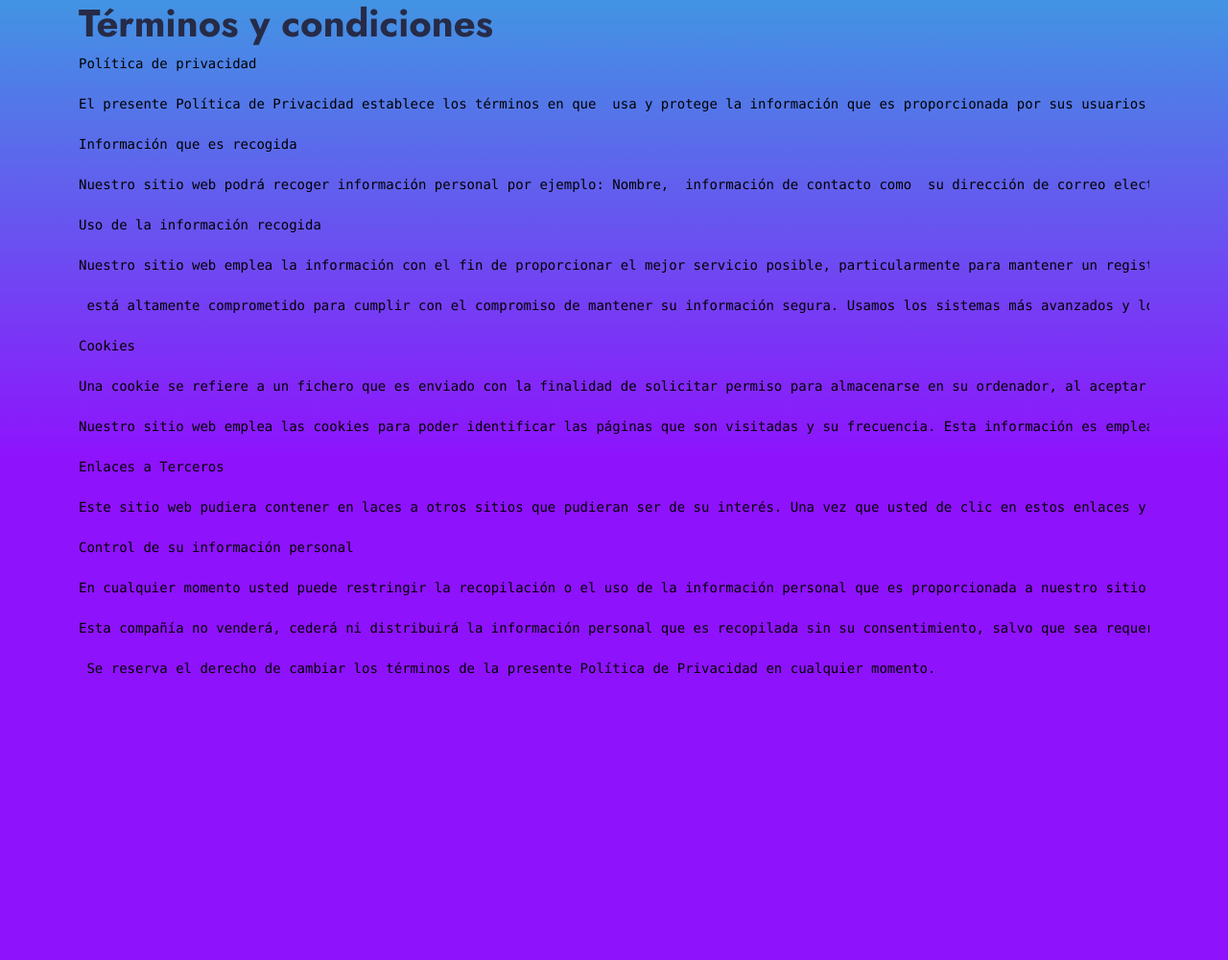
After one commit to jefry1722/Jollies, a Django app: page /terminos in a window 1280 px wide. The commit adds this page. Shown: the whole page at 96% size. Run offline with Django 4.2, Linux system fonts and the light colour scheme; some libraries are stand-ins or nearby versions.

Commit message:
FEAT: Se agregan terminos y condiciones

```diff
--- a/agrupaciones/templates/nuevo_manager.html
+++ b/agrupaciones/templates/nuevo_manager.html
@@ -217,7 +217,7 @@
                         for="agree-925e"
                         class="u-label u-text-body-alt-color"
                         >Acepto los&nbsp;<a
-                          href="https://nicepage.com/c/slider-website-templates"
+                          href="terminos"
                           class="u-active-none u-border-none u-btn u-button-style u-hover-none u-none u-text-palette-1-base u-btn-1"
                           target="_blank"
                           >Terminos de servicio</a
--- a/jollies/urls.py
+++ b/jollies/urls.py
@@ -24,11 +24,12 @@ from contrataciones.views import validar_correo, crear_contratacion, realizar_ab
     cancelar_contratacion
 from usuarios.views import ver_agrupaciones, ver_generos, caracteristicas_por_agrupacion, validar_correo_para_contrataciones, \
     historial_de_contrataciones, retroalimentar_agrupacion
-from web.views import inicio
+from web.views import inicio, terminos
 
 urlpatterns = [
     path('admin/', admin.site.urls),
     path('', inicio, name='index'),
+    path('terminos', terminos, name='terminos'),
     path('nuevo_manager', nuevo_manager),
     path('nueva_agrupacion', nueva_agrupacion),
     path('login_manager', login_manager, name='login_manager'),
--- /dev/null
+++ b/web/templates/terminos.html
@@ -0,0 +1,98 @@
+<!DOCTYPE html>
+<html lang="es">
+  <head>
+    <meta charset="UTF-8" />
+    <meta http-equiv="X-UA-Compatible" content="IE=edge" />
+    <meta name="viewport" content="width=device-width, initial-scale=1.0" />
+
+    <base href="/" />
+
+    <!-- Favicon -->
+    <link href="static/img/logoico.ico" rel="icon" />
+
+    <link rel="stylesheet" href="static/css/estilos.css" />
+
+    <!-- Google Web Fonts -->
+    <link rel="preconnect" href="https://fonts.googleapis.com" />
+    <link rel="preconnect" href="https://fonts.gstatic.com" crossorigin />
+    <link
+      href="https://fonts.googleapis.com/css2?family=Heebo:wght@400;500&family=Jost:wght@500;600;700&display=swap"
+      rel="stylesheet"
+    />
+
+    <!-- Icon Font Stylesheet -->
+    <link
+      href="https://cdnjs.cloudflare.com/ajax/libs/font-awesome/5.10.0/css/all.min.css"
+      rel="stylesheet"
+    />
+    <link
+      href="https://cdn.jsdelivr.net/npm/bootstrap-icons@1.4.1/font/bootstrap-icons.css"
+      rel="stylesheet"
+    />
+
+    <!-- Libraries Stylesheet -->
+    <link href="static/lib/animate/animate.min.css" rel="stylesheet" />
+    <link
+      href="static/lib/owlcarousel/assets/owl.carousel.min.css"
+      rel="stylesheet"
+    />
+
+    <!-- Template Stylesheet -->
+    <link href="static/css/style.css" rel="stylesheet" />
+
+    <!-- Customized Bootstrap Stylesheet -->
+    <link href="static/css/bootstrap.min.css" rel="stylesheet" />
+
+    <title>Términos y condiciones</title>
+  </head>
+  <body class="body_correo no_body">
+    <div class="container">
+      <h1>Términos y condiciones</h1>
+      <pre style="color: black">
+Política de privacidad
+
+El presente Política de Privacidad establece los términos en que  usa y protege la información que es proporcionada por sus usuarios al momento de utilizar su sitio web. Esta compañía está comprometida con la seguridad de los datos de sus usuarios. Cuando le pedimos llenar los campos de información personal con la cual usted pueda ser identificado, lo hacemos asegurando que sólo se empleará de acuerdo con los términos de este documento. Sin embargo esta Política de Privacidad puede cambiar con el tiempo o ser actualizada por lo que le recomendamos y enfatizamos revisar continuamente esta página para asegurarse que está de acuerdo con dichos cambios.
+
+Información que es recogida
+
+Nuestro sitio web podrá recoger información personal por ejemplo: Nombre,  información de contacto como  su dirección de correo electrónica e información demográfica. Así mismo cuando sea necesario podrá ser requerida información específica para procesar algún pedido o realizar una entrega o facturación.
+
+Uso de la información recogida
+
+Nuestro sitio web emplea la información con el fin de proporcionar el mejor servicio posible, particularmente para mantener un registro de usuarios, de pedidos en caso que aplique, y mejorar nuestros productos y servicios.  Es posible que sean enviados correos electrónicos periódicamente a través de nuestro sitio con ofertas especiales, nuevos productos y otra información publicitaria que consideremos relevante para usted o que pueda brindarle algún beneficio, estos correos electrónicos serán enviados a la dirección que usted proporcione y podrán ser cancelados en cualquier momento.
+
+ está altamente comprometido para cumplir con el compromiso de mantener su información segura. Usamos los sistemas más avanzados y los actualizamos constantemente para asegurarnos que no exista ningún acceso no autorizado.
+
+Cookies
+
+Una cookie se refiere a un fichero que es enviado con la finalidad de solicitar permiso para almacenarse en su ordenador, al aceptar dicho fichero se crea y la cookie sirve entonces para tener información respecto al tráfico web, y también facilita las futuras atletico de madrid noticias recurrente. Otra función que tienen las cookies es que con ellas las web pueden reconocerte individualmente y por tanto brindarte el mejor servicio personalizado de su web.
+
+Nuestro sitio web emplea las cookies para poder identificar las páginas que son visitadas y su frecuencia. Esta información es empleada únicamente para análisis estadístico y después la información se elimina de forma permanente. Usted puede eliminar las cookies en cualquier momento desde su ordenador. Sin embargo las cookies ayudan a proporcionar un mejor servicio de los sitios web, estás no dan acceso a información de su ordenador ni de usted, a menos de que usted así lo quiera y la proporcione directamente. Usted puede aceptar o negar el uso de cookies, sin embargo la mayoría de navegadores aceptan cookies automáticamente pues sirve para tener un mejor servicio web. También usted puede cambiar la configuración de su ordenador para declinar las cookies. Si se declinan es posible que no pueda utilizar algunos de nuestros servicios.
+
+Enlaces a Terceros
+
+Este sitio web pudiera contener en laces a otros sitios que pudieran ser de su interés. Una vez que usted de clic en estos enlaces y abandone nuestra página, ya no tenemos control sobre al sitio al que es redirigido y por lo tanto no somos responsables de los términos o privacidad ni de la protección de sus datos en esos otros sitios terceros. Dichos sitios están sujetos a sus propias políticas de privacidad por lo cual es recomendable que los consulte para confirmar que usted está de acuerdo con estas.
+
+Control de su información personal
+
+En cualquier momento usted puede restringir la recopilación o el uso de la información personal que es proporcionada a nuestro sitio web.  Cada vez que se le solicite rellenar un formulario, como el de alta de usuario, puede marcar o desmarcar la opción de recibir información por correo electrónico.  En caso de que haya marcado la opción de recibir nuestro boletín o publicidad usted puede cancelarla en cualquier momento.
+
+Esta compañía no venderá, cederá ni distribuirá la información personal que es recopilada sin su consentimiento, salvo que sea requerido por un juez con un orden judicial.
+
+ Se reserva el derecho de cambiar los términos de la presente Política de Privacidad en cualquier momento.
+        </pre
+      >
+    </div>
+    <!-- JavaScript Libraries -->
+    <script src="https://code.jquery.com/jquery-3.4.1.min.js"></script>
+    <script src="https://cdn.jsdelivr.net/npm/bootstrap@5.0.0/dist/js/bootstrap.bundle.min.js"></script>
+    <script src="static/lib/wow/wow.min.js"></script>
+    <script src="static/lib/easing/easing.min.js"></script>
+    <script src="static/lib/waypoints/waypoints.min.js"></script>
+    <script src="static/lib/counterup/counterup.min.js"></script>
+    <script src="static/lib/owlcarousel/owl.carousel.min.js"></script>
+
+    <!-- Template Javascript -->
+    <script src="static/js/main.js"></script>
+  </body>
+</html>
--- a/web/views.py
+++ b/web/views.py
@@ -23,3 +23,6 @@ def inicio(request):
     usuarios = Usuario.objects.order_by('id')
     return render(request, 'index.html', {'numero_agrupaciones': len(agrupaciones), 'numero_usuarios': len(usuarios),
                                           'top_agrupaciones': top_agrupaciones})
+
+def terminos(request):
+    return render(request,'terminos.html')
```
Also changed, not shown: agrupaciones/templates/menu_agrupacion_solicitudes.html (+11 -2 lines), agrupaciones/templatetags/my_filters.py (+9 -1 lines).
